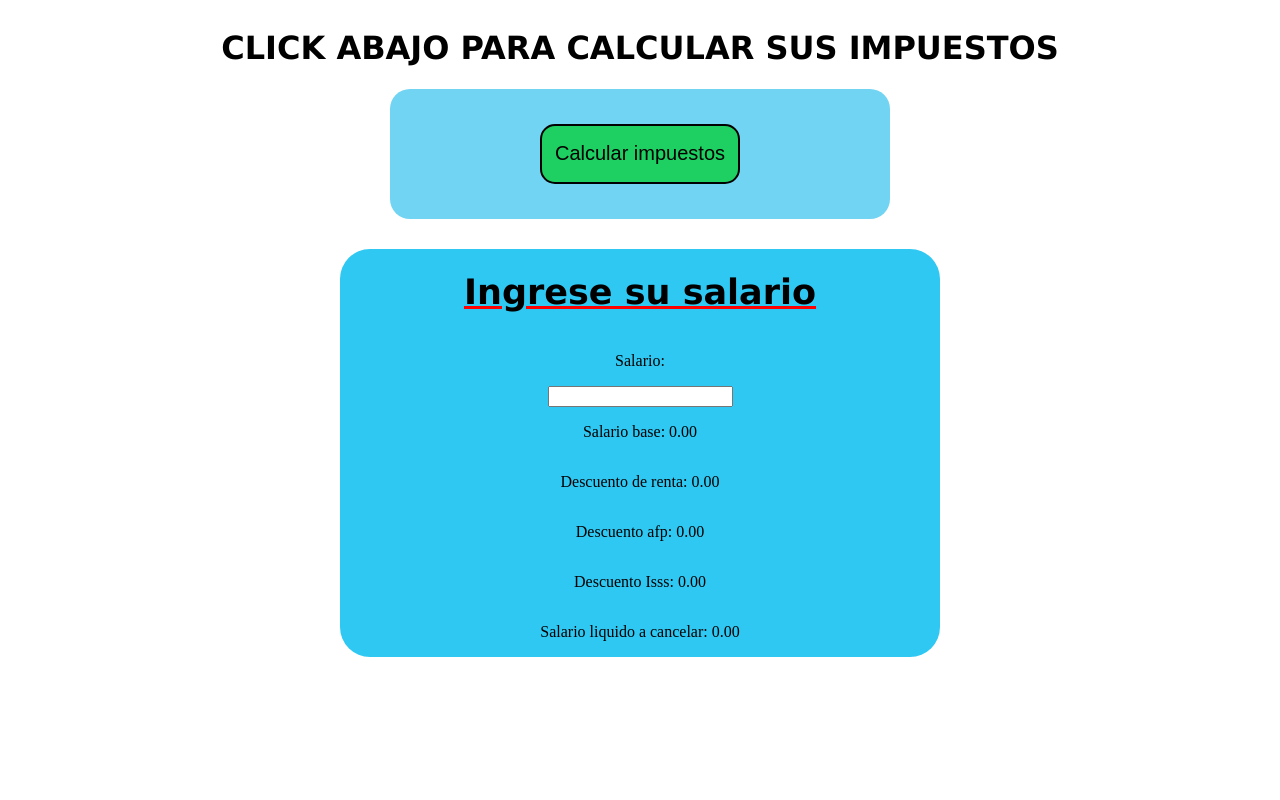
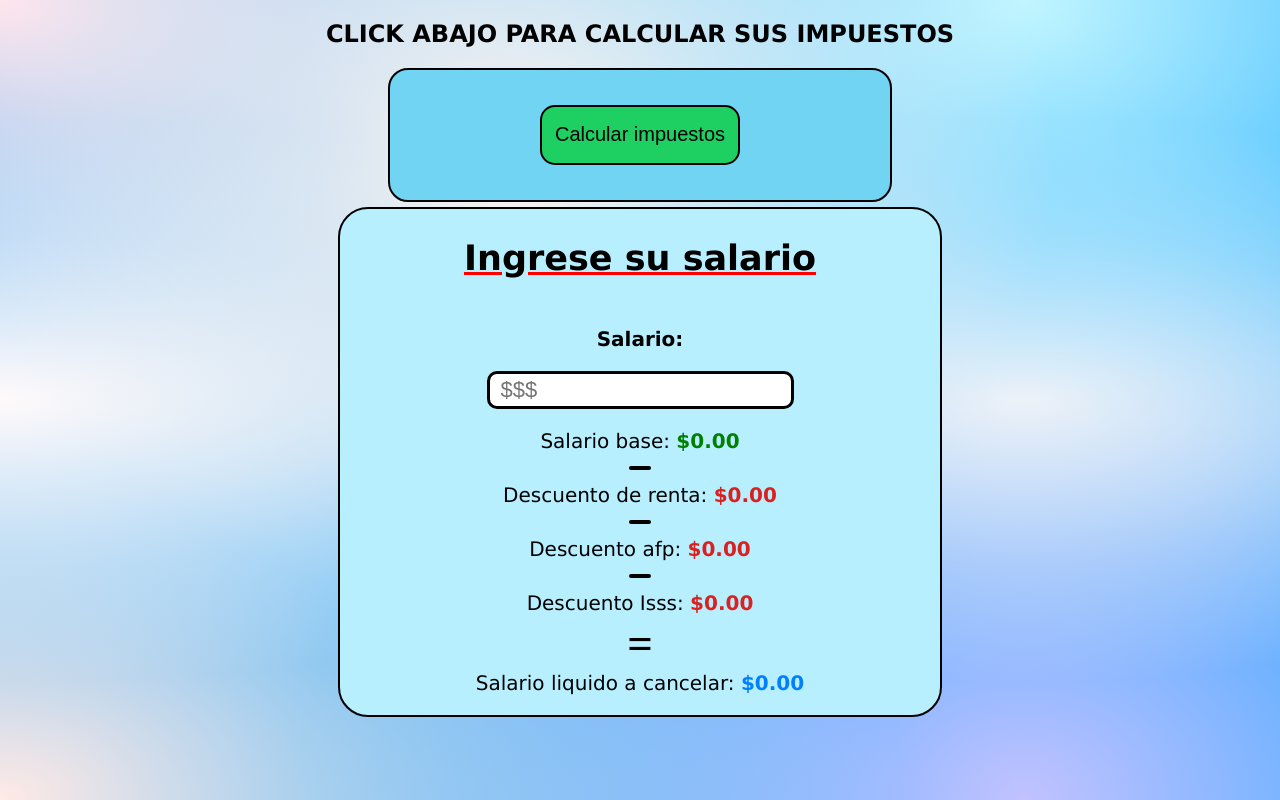
Before and after one commit to MichaelTorres12/labufgII, an Angular app: page /salarios in a window 1280 px wide. Built offline with nearby package versions, Linux system fonts and the light colour scheme.

Commit message:
Michael05-TC100220-FA100220-MS101720-GA100620

```diff
--- a/src/app/app.component.css
+++ b/src/app/app.component.css
@@ -1,3 +1,21 @@
+
+.all{
+    position: fixed;
+    top: 0;
+    right: 0;
+    bottom: 0;
+    left: 0;
+    background-color:hsla(203,100%,50%,1);
+    background-image:
+    radial-gradient(at 40% 20%, hsla(21,100%,97%,1) 0px, transparent 50%),
+    radial-gradient(at 80% 0%, hsla(189,100%,88%,1) 0px, transparent 50%),
+    radial-gradient(at 0% 50%, hsla(353,100%,99%,1) 0px, transparent 50%),
+    radial-gradient(at 80% 50%, hsla(340,100%,97%,1) 0px, transparent 50%),
+    radial-gradient(at 0% 100%, hsla(10,100%,95%,1) 0px, transparent 50%),
+    radial-gradient(at 80% 100%, hsla(240,100%,88%,1) 0px, transparent 50%),
+    radial-gradient(at 0% 0%, hsla(343,100%,95%,1) 0px, transparent 50%);
+}
+
 .generalWrapper{
     display: flex;
     flex-direction: column;
@@ -17,6 +35,7 @@ h1{
     align-items: center;
     justify-content: center;
     border-radius: 20px;
+    border: 2px solid black;
 }
 
 .calcularImpuestos{
@@ -30,12 +49,12 @@ h1{
 }
 .calcularImpuestos:hover{
     cursor: pointer;
-    transform: translateY(-7px);
+    transform: translateY(-15px);
 
     background-color: rgb(0, 153, 59);
     color: white;
     width: 230px;
-    height: 80px;
+    height: 60px;
     font-size: 23px;
     border-radius: 15px;
     box-shadow: 0px 1px 3px rgba(2, 2, 2, 0.5);
--- a/src/app/app.component.html
+++ b/src/app/app.component.html
@@ -1,3 +1,4 @@
+<section class="all">
 <div class="generalWrapper">
 <h1>CLICK ABAJO PARA CALCULAR SUS IMPUESTOS</h1>
 <div class="wrapperButton">
@@ -6,3 +7,4 @@
 </div>
 
 <router-outlet></router-outlet>
+</section>
--- a/src/app/salarios/salarios.component.css
+++ b/src/app/salarios/salarios.component.css
@@ -2,7 +2,7 @@
     display: flex;
     align-items: center;
     justify-content: center;
-    margin-top: 30px;
+    margin-top: 5px;
 }
 
 .calcsWrapper{
@@ -10,10 +10,11 @@
     flex-direction: column;
     align-items: center;
     justify-content: center;
-    background-color: rgb(47, 200, 242);
+    background-color: rgb(183, 239, 255);
     border-radius: 30px;
     width: 600px;
     height: auto;
+    border: 2px solid black;
 }
 
 .calcsWrapperG > .calcsWrapper > h1{
@@ -21,3 +22,29 @@
     font-family: Verdana, Geneva, Tahoma, sans-serif;
     text-decoration: underline red;
 }
+
+.calcsWrapperG > .calcsWrapper > input{
+    border: 3px solid black;
+    height: 30px;
+    padding-left: 0.5em;
+    font-size: 22px;
+    border-radius: 10px;
+}
+
+.calcsWrapperG > .calcsWrapper > p{
+    font-family: Verdana, Geneva, Tahoma, sans-serif;
+    font-size: 20px;
+}
+
+.calcsWrapperG > .calcsWrapper > hr{
+    width: 18px;
+    border: 2px solid black;
+    border-radius: 100px;
+    margin: -7px;
+}
+
+.calcsWrapperG > .calcsWrapper > h6{
+    margin: -18px;
+    font-size: 45px;
+    font-weight: 800;
+}
--- a/src/app/salarios/salarios.component.html
+++ b/src/app/salarios/salarios.component.html
@@ -1,11 +1,16 @@
 <div class="calcsWrapperG">
     <div class="calcsWrapper">
         <h1>Ingrese su salario</h1>
-        <p>Salario: </p><input type="number" (keyup)="pressKey($event)">
-        <p>Salario base: {{salario.toFixed(2)}}</p>
-        <p>Descuento de renta: {{renta.toFixed(2)}}</p>
-        <p>Descuento afp: {{afp.toFixed(2)}}</p>
-        <p>Descuento Isss: {{isss.toFixed(2)}}</p>
-        <p>Salario liquido a cancelar: {{salarioFinal.toFixed(2)}}</p>
+        <p><b>Salario: </b></p><input type="number" (keyup)="pressKey($event)" placeholder="$$$">
+
+        <p>Salario base: <b style="color: green;">${{salario.toFixed(2)}}</b></p>
+        <hr>
+        <p>Descuento de renta: <b style="color: rgb(219, 32, 32);">${{renta.toFixed(2)}}</b></p>
+        <hr>
+        <p>Descuento afp: <b style="color: rgb(219, 32, 32);">${{afp.toFixed(2)}}</b></p>
+        <hr>
+        <p>Descuento Isss: <b style="color: rgb(219, 32, 32);">${{isss.toFixed(2)}}</b></p>
+        <h6>=</h6>
+        <p>Salario liquido a cancelar: <b style="color: rgb(0, 128, 255);">${{salarioFinal.toFixed(2)}}</b></p>
     </div>
 </div>
```
